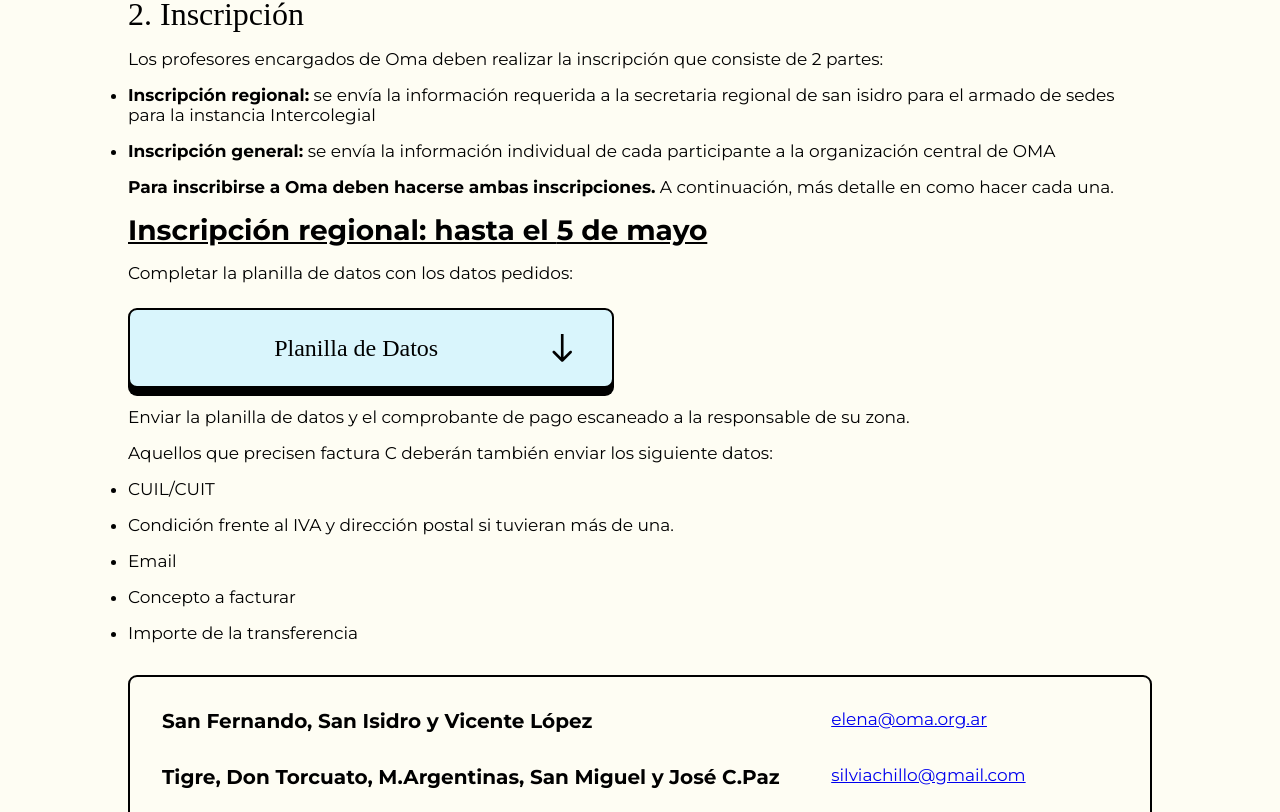
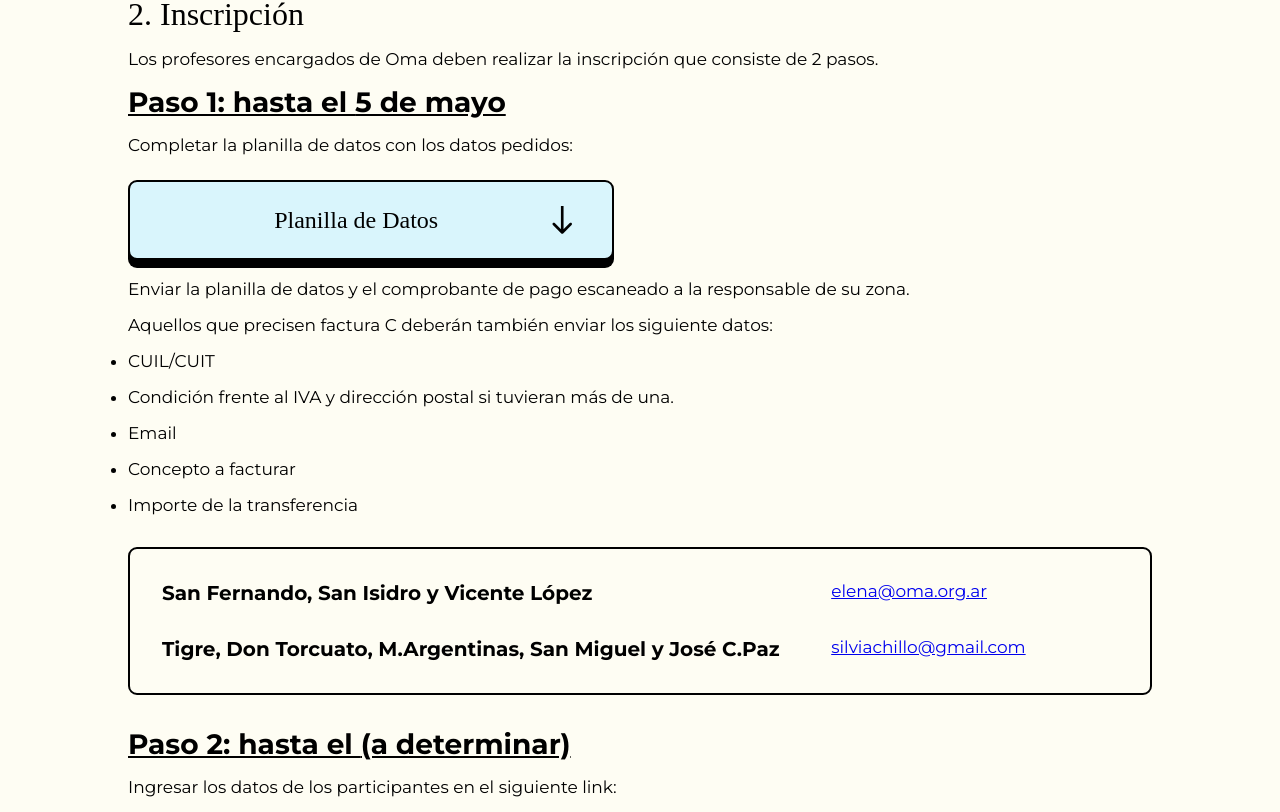
Before and after one commit to JZylber/oma-san-isidro, a Next.js app: page /oma/inscripcion in a window 1280 px wide. Shown: the part 808-1620 px from the top of the page. Built offline with nearby package versions, Linux system fonts and the light colour scheme; a web font is replaced by a local one.

Commit message:
fix(inscription): reduced text in layout

```diff
--- a/components/Inscription/Inscription.tsx
+++ b/components/Inscription/Inscription.tsx
@@ -27,13 +27,8 @@ export const Inscripcion = ( { type } : {type : string} ) => {
            </div>
            <div className={styles.step_information}>
             <h1>2. Inscripción</h1>
-            <p>Los profesores encargados de {type == "OMA"?"Oma":"Ñandú"} deben realizar la inscripción que consiste de 2 partes:</p>
-            <ul>
-                <li><span className={styles.step_information_bold}>Inscripción regional:</span> se envía la información requerida a la secretaria regional de san isidro para el armado de sedes para la instancia {type == "OMA"?"Intercolegial":"Interescolar"}</li>
-                <li><span className={styles.step_information_bold}>Inscripción general:</span> se envía la información individual de cada participante a la organización central de OMA</li>
-            </ul>
-            <p><span className={styles.step_information_bold}>Para inscribirse a {type == "OMA"?"Oma":"Ñandú"} deben hacerse ambas inscripciones.</span> A continuación, más detalle en como hacer cada una.</p>
-            <h2>Inscripción regional: hasta el {type == "OMA"?"5 de mayo":"21 de abril"}</h2>
+            <p>Los profesores encargados de {type == "OMA"?"Oma":"Ñandú"} deben realizar la inscripción que consiste de 2 pasos.</p>
+            <h2>Paso 1: hasta el {type == "OMA"?"5 de mayo":"21 de abril"}</h2>
                 <p>Completar la planilla de datos con los datos pedidos:</p>
                 <div className={styles.button_container}>
                     <Button content="Planilla de Datos" onClick={downloadForm}><Arrow className={[styles.arrow,styles.download].join(" ")}/></Button>
@@ -63,7 +58,7 @@ export const Inscripcion = ( { type } : {type : string} ) => {
                         </ul>
                     </div>
                 </div>
-            <h2>Inscripción general: hasta el {type == "OMA"?"(a determinar)":"28 de abril"}</h2>
+            <h2>Paso 2: hasta el {type == "OMA"?"(a determinar)":"28 de abril"}</h2>
                 <p>Ingresar los datos de los participantes en el siguiente link:</p>
                 <div className={styles.button_container}>
                     <Button content={type == "OMA"?"(Todavía no disponible)":"Link de Inscripción"} onClick={() => type == "OMA"?null:window.location.href = "https://oma.org.ar/virtual/inscripcion.php?competencia=OMN&region=53&hash=02609c0a&ano=2023"}>
```
